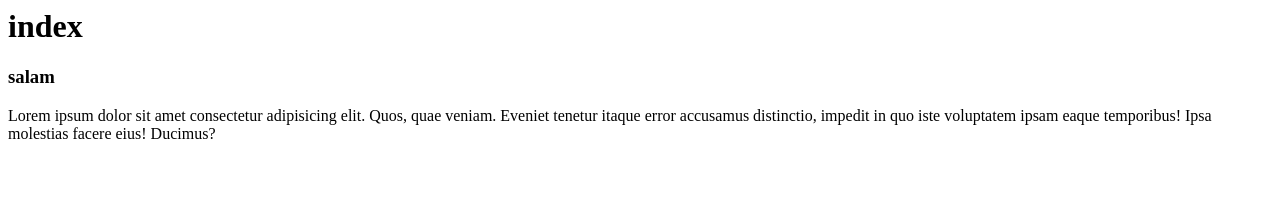
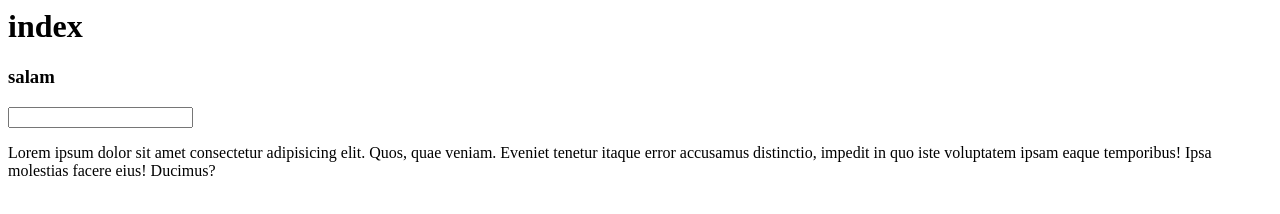
Before and after one commit to shaghayegh-dmmd/test1, a plain HTML site: page index.html in a window 1280 px wide. Drawn offline with Linux system fonts and the light colour scheme.

Commit message:
modified

```diff
--- a/index.html
+++ b/index.html
@@ -8,6 +8,7 @@
 <body>
     <h1>index</h1>
     <h3>salam</h3>
+    <input type="text">
     <p>Lorem ipsum dolor sit amet consectetur adipisicing elit. Quos, quae veniam. Eveniet tenetur itaque error accusamus distinctio, impedit in quo iste voluptatem ipsam eaque temporibus! Ipsa molestias facere eius! Ducimus?</p>
 </body>
 </html>
--- a/style.css
+++ b/style.css
@@ -9,3 +9,6 @@ h3{
 p{
     column-rule: green;
 }
+input{
+    color: yellow;
+}
```
